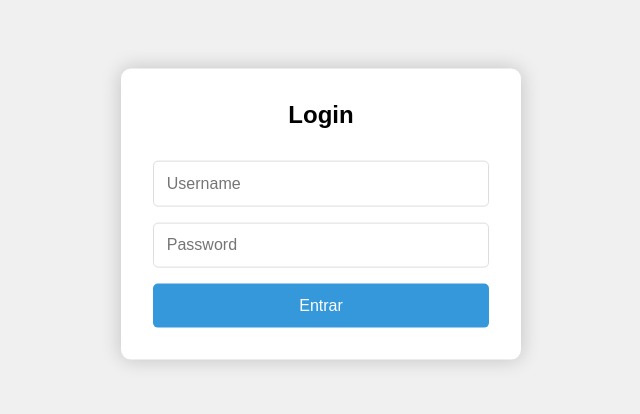
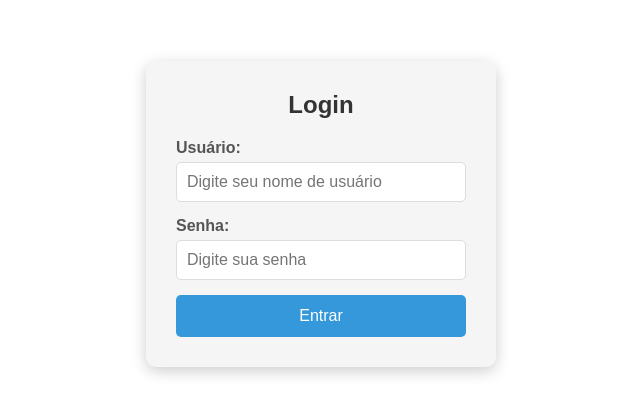
Before and after one commit to Felipecamlop/Jogo1, a plain HTML site: page index.html in a window 1280 px wide. Shown: the part 186-600 px from the top of the page, without its empty margins (319-959 px from the left). Drawn offline with Linux system fonts and the light colour scheme.

Commit message:
Atualizar o index.html

```diff
--- a/index.html
+++ b/index.html
@@ -17,72 +17,18 @@
             justify-content: center;
             align-items: center;
             min-height: 100vh;
+            margin: 0;
+            padding: 0;
             background-color: #f0f0f0;
             overflow: hidden;
         }
 
-        /* Estilos da tela de login */
-        .login-container {
-            position: fixed;
-            top: 50%;
-            left: 50%;
-            transform: translate(-50%, -50%);
-            background-color: white;
-            padding: 2rem;
-            border-radius: 10px;
-            box-shadow: 0 0 20px rgba(0, 0, 0, 0.2);
-            z-index: 200;
-            width: 90%;
-            max-width: 400px;
-        }
-
-        .login-form {
-            display: flex;
-            flex-direction: column;
-            gap: 1rem;
-        }
-
-        .login-form input {
-            padding: 0.8rem;
-            border: 1px solid #ddd;
-            border-radius: 5px;
-            font-size: 1rem;
-        }
-
-        .login-form button {
-            padding: 0.8rem;
-            background-color: #3498db;
-            color: white;
-            border: none;
-            border-radius: 5px;
-            cursor: pointer;
-            font-size: 1rem;
-            transition: background-color 0.3s;
-        }
-
-        .login-form button:hover {
-            background-color: #2980b9;
-        }
-
-        .error-message {
-            color: #e74c3c;
-            text-align: center;
-            display: none;
-            margin-top: 0.5rem;
-        }
-
-        .hidden {
-            display: none;
-        }
-
-        /* Estilos originais do jogo */
         .container {
             display: flex;
             width: 100%;
             height: 100vh;
             position: relative;
             background-color: white;
-            display: none; /* Inicialmente escondido */
         }
 
         .image-container {
@@ -146,6 +92,79 @@
             height: 32px;
         }
 
+        /* Tela de login */
+        .login-container {
+            position: absolute;
+            top: 0;
+            left: 0;
+            width: 100%;
+            height: 100%;
+            background-color: white;
+            display: flex;
+            justify-content: center;
+            align-items: center;
+            z-index: 1000;
+        }
+
+        .login-form {
+            background-color: #f5f5f5;
+            padding: 30px;
+            border-radius: 10px;
+            box-shadow: 0 4px 15px rgba(0, 0, 0, 0.2);
+            width: 100%;
+            max-width: 350px;
+        }
+
+        .login-form h2 {
+            text-align: center;
+            margin-bottom: 20px;
+            color: #333;
+        }
+
+        .form-group {
+            margin-bottom: 15px;
+        }
+
+        .form-group label {
+            display: block;
+            margin-bottom: 5px;
+            font-weight: bold;
+            color: #555;
+        }
+
+        .form-group input {
+            width: 100%;
+            padding: 10px;
+            border: 1px solid #ddd;
+            border-radius: 5px;
+            font-size: 16px;
+        }
+
+        .login-btn {
+            width: 100%;
+            padding: 12px;
+            background-color: #3498db;
+            color: white;
+            border: none;
+            border-radius: 5px;
+            font-size: 16px;
+            cursor: pointer;
+            transition: background-color 0.3s;
+        }
+
+        .login-btn:hover {
+            background-color: #2980b9;
+        }
+
+        .error-message {
+            color: #e74c3c;
+            font-size: 14px;
+            margin-top: 10px;
+            text-align: center;
+            display: none;
+        }
+
+        /* Responsivo para dispositivos móveis */
         @media (max-width: 767px) {
             .buttons {
                 flex-direction: row;
@@ -180,17 +199,23 @@
 <body>
     <!-- Tela de Login -->
     <div class="login-container" id="loginContainer">
-        <form class="login-form" id="loginForm">
-            <h2 style="text-align: center; margin-bottom: 1rem;">Login</h2>
-            <input type="text" placeholder="Username" id="username" required>
-            <input type="password" placeholder="Password" id="password" required>
-            <button type="submit">Entrar</button>
-            <div class="error-message" id="errorMessage">Usuário ou senha inválidos!</div>
-        </form>
+        <div class="login-form">
+            <h2>Login</h2>
+            <div class="form-group">
+                <label for="username">Usuário:</label>
+                <input type="text" id="username" placeholder="Digite seu nome de usuário">
+            </div>
+            <div class="form-group">
+                <label for="password">Senha:</label>
+                <input type="password" id="password" placeholder="Digite sua senha">
+            </div>
+            <button class="login-btn" id="loginBtn">Entrar</button>
+            <p class="error-message" id="errorMessage">Senha incorreta. Tente novamente.</p>
+        </div>
     </div>
 
-    <!-- Jogo -->
-    <div class="container" id="gameContainer">
+    <!-- Jogo de Imagens (ficará escondido até o login) -->
+    <div class="container" id="gameContainer" style="display: none;">
         <div class="image-container">
             <div class="image image1" id="imagem1">
                 <svg xmlns="http://www.w3.org/2000/svg" viewBox="0 0 300 300" width="100%" height="100%">
@@ -241,29 +266,38 @@
         document.addEventListener('DOMContentLoaded', function() {
             const loginContainer = document.getElementById('loginContainer');
             const gameContainer = document.getElementById('gameContainer');
-            const loginForm = document.getElementById('loginForm');
+            const loginBtn = document.getElementById('loginBtn');
+            const passwordInput = document.getElementById('password');
             const errorMessage = document.getElementById('errorMessage');
 
-            // Função de login
-            loginForm.addEventListener('submit', function(e) {
-                e.preventDefault();
-                const password = document.getElementById('password').value;
-
-                if(password === 'art') {
-                    loginContainer.style.display = 'none';
-                    gameContainer.style.display = 'flex'; // Exibe o container do jogo
-                    errorMessage.style.display = 'none';
-                } else {
-                    errorMessage.style.display = 'block';
-                }
-            });
-
-            // Controle das imagens
             const imagem1 = document.getElementById('imagem1');
             const imagem2 = document.getElementById('imagem2');
             const botao1 = document.getElementById('botao1');
             const botao2 = document.getElementById('botao2');
 
+            // Verificação de login
+            loginBtn.addEventListener('click', function() {
+                if (passwordInput.value === 'art') {
+                    // Login bem-sucedido
+                    loginContainer.style.display = 'none';
+                    gameContainer.style.display = 'flex';
+                    errorMessage.style.display = 'none';
+                } else {
+                    // Senha incorreta
+                    errorMessage.style.display = 'block';
+                    passwordInput.value = '';
+                    passwordInput.focus();
+                }
+            });
+
+            // Também permitir login com a tecla Enter
+            passwordInput.addEventListener('keypress', function(e) {
+                if (e.key === 'Enter') {
+                    loginBtn.click();
+                }
+            });
+
+            // Funções do jogo
             botao1.addEventListener('click', function() {
                 imagem1.style.opacity = '1';
                 imagem2.style.opacity = '0';
```
